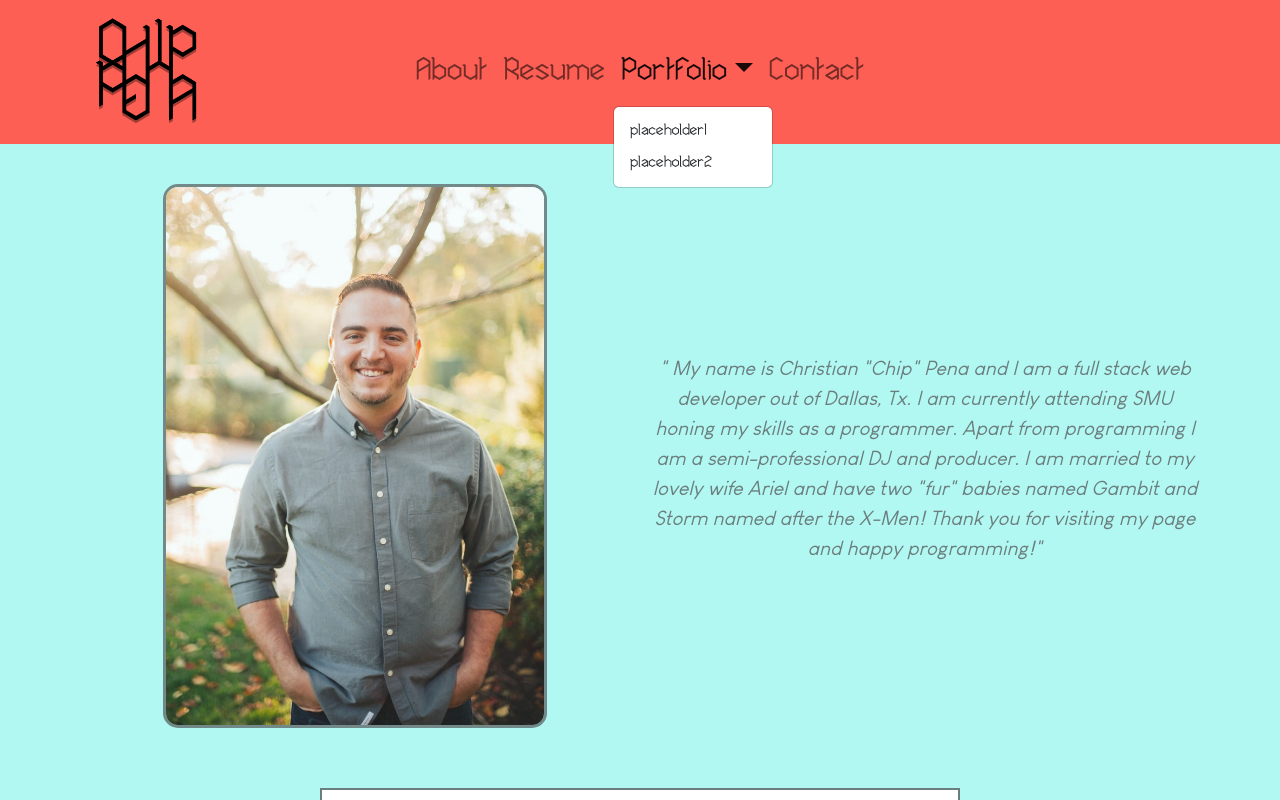
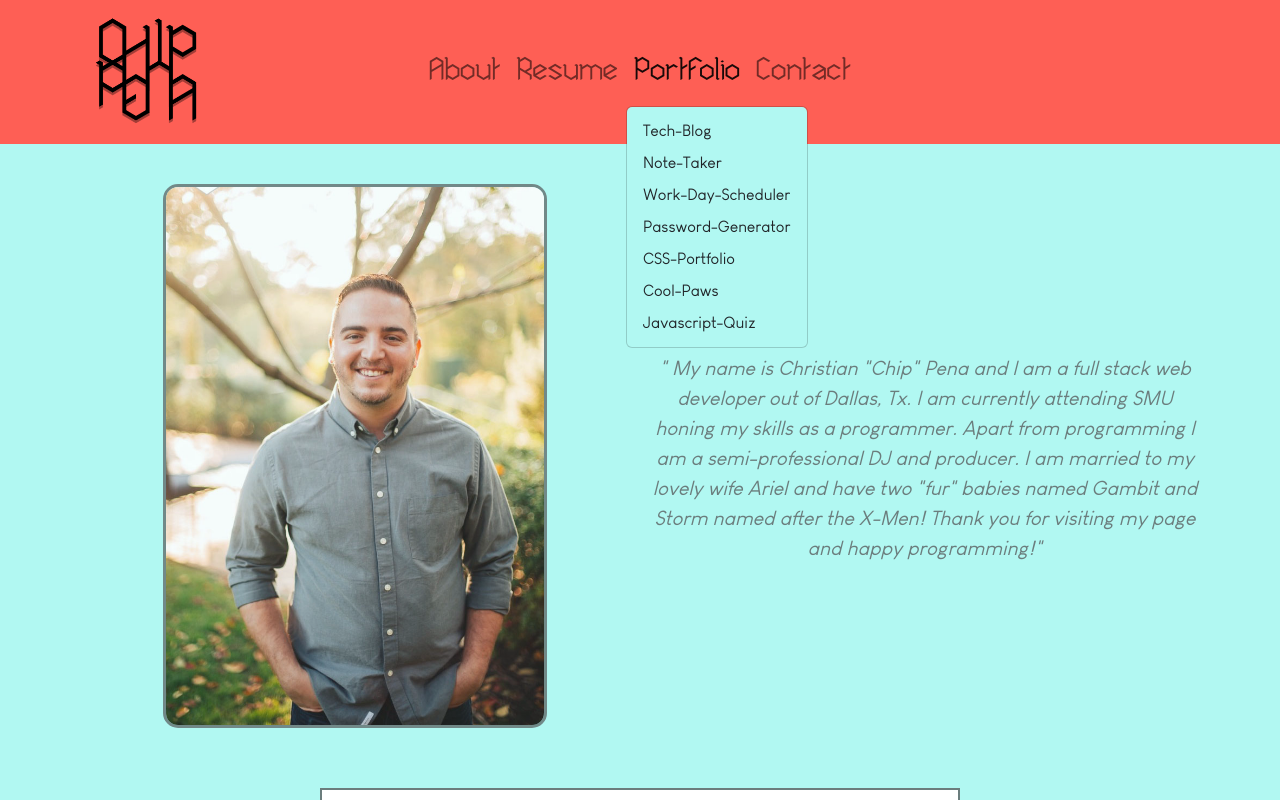
Before and after one commit to ChipHvzvrd/react-portfolio, a React (Create React App) app: page / in a window 1280 px wide. Both pictures are taken after a click on the button "Portfolio". Shown: the top 800 px of the page. Built offline with nearby package versions, Linux system fonts and the light colour scheme.

Commit message:
nav changes

```diff
--- a/src/App.css
+++ b/src/App.css
@@ -33,6 +33,47 @@
   background-color: var(--color-red);
   font-family: 'Hexa';
   font-size: 2.5vw;
+}
+
+.navbar-nav .dropdown-menu {
+  background-color: var(--color-blue);
+  font-family: 'Cafe';
+}
+
+.nav-link {
+  display: inline-block;
+  position: relative;
+}
+
+#collapsible-nav-dropdown::after {
+  background-color: transparent;
+}
+
+#collapsible-nav-dropdown:hover::after {
+  background-color: transparent;
+}
+
+.nav-link:hover {
+  color: var(--color-blue) !important;
+}
+
+.nav-link::after {
+  content: '';
+  position: absolute;
+  width: 100%;
+  transform: scaleX(0);
+  height: 2px;
+  bottom: 0;
+  left: 0;
+  background-color: var(--color-blue);
+  transform-origin: bottom right;
+  transition: transform 0.25s ease-out;
+}
+
+.nav-link:hover::after {
+  color: var(--color-blue);
+  transform: scaleX(1);
+  transform-origin: bottom left;
 }
 
 
@@ -161,6 +202,8 @@ main {
 
 @media only screen and (max-width: 767px) {
 
-
+  .nav-link::after {
+    width: 10%;
+  }
 
 }
--- a/src/components/Nav/index.js
+++ b/src/components/Nav/index.js
@@ -16,8 +16,15 @@ function NavBar() {
                         <Nav.Link href="#aboutMe">About</Nav.Link>
                         <Nav.Link href="#resume">Resume</Nav.Link>
                             <NavDropdown title="Portfolio" id="collapsible-nav-dropdown">
-                                <NavDropdown.Item href="#item1">placeholder1</NavDropdown.Item>
-                                <NavDropdown.Item href="#item2">placeholder2</NavDropdown.Item>
+                                <NavDropdown.Item href="https://636451c31b88430e82819f26--deluxe-starburst-d46935.netlify.app/">Tech-Blog</NavDropdown.Item>
+                                <NavDropdown.Item href="https://mysterious-thicket-77976.herokuapp.com/notes">Note-Taker</NavDropdown.Item>
+                                <NavDropdown.Item href="https://chiphvzvrd.github.io/work-day-scheduler/">Work-Day-Scheduler</NavDropdown.Item>
+                                <NavDropdown.Item href="https://chiphvzvrd.github.io/password-generator/">Password-Generator</NavDropdown.Item>
+                                <NavDropdown.Item href="https://chiphvzvrd.github.io/CSS_Portfolio/">CSS-Portfolio</NavDropdown.Item>
+                                <NavDropdown.Item href="https://chiphvzvrd.github.io/dog_walker_app/">Cool-Paws</NavDropdown.Item>
+                                <NavDropdown.Item href="https://chiphvzvrd.github.io/coding-quiz-test/">Javascript-Quiz</NavDropdown.Item>
+
+
                             </NavDropdown>
                         <Nav.Link href="Contact">Contact</Nav.Link>
                     </Nav>
```
